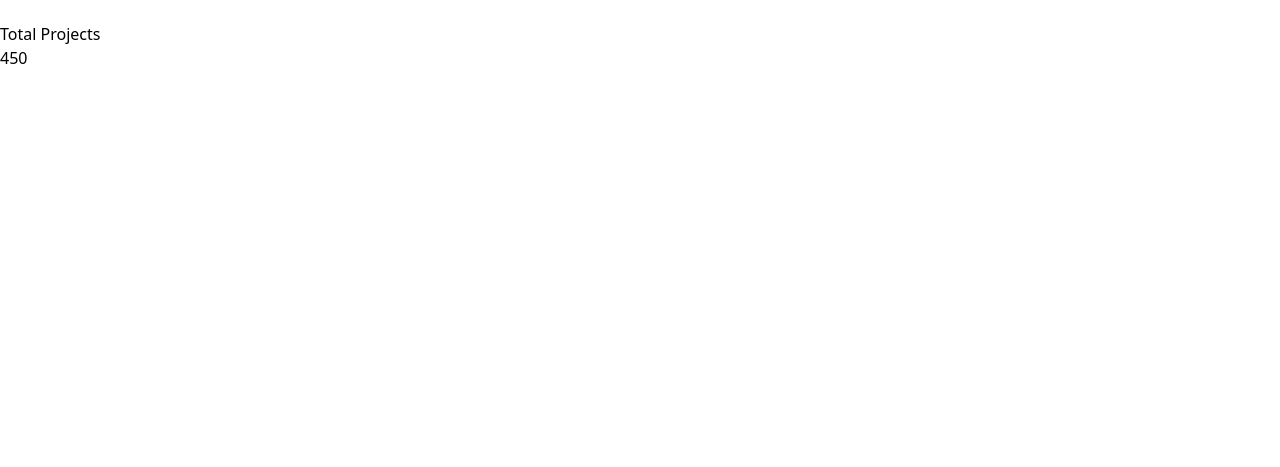
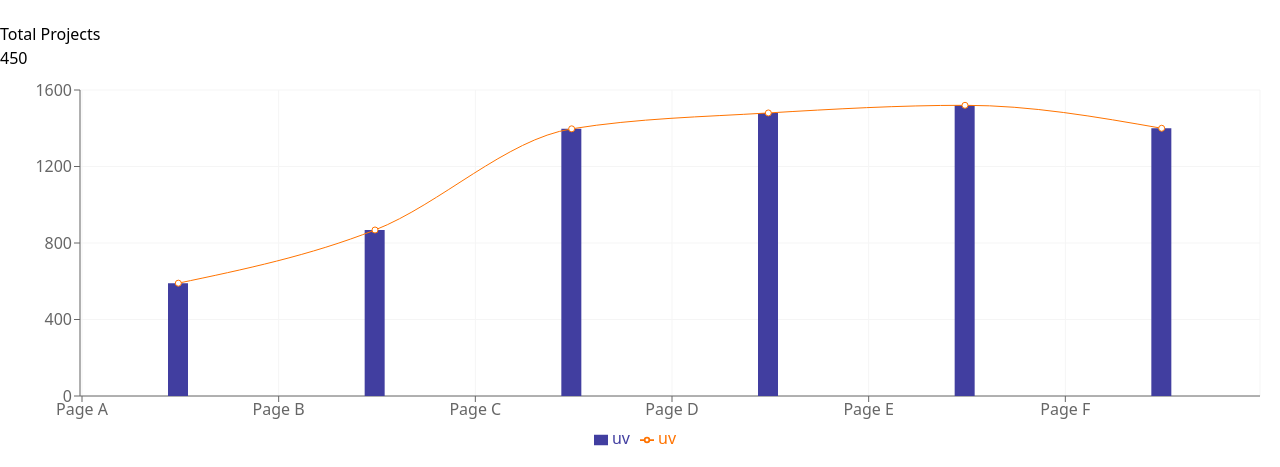
Before and after one commit to harpreet001Dev/Project_Management, a React (Vite) app in the folder client/: page / in a window 1280 px wide. Shown: the part 1027-1494 px from the top of the page. Before the commit the page ends 1097 px from the top, so only its background shows below. Built offline with nearby package versions, Linux system fonts and the light colour scheme; sample sign-in values are in the browser's storage.

Commit message:
added chart
added chart

```diff
--- a/client/package.json
+++ b/client/package.json
@@ -20,6 +20,7 @@
     "react-redux": "^9.1.2",
     "react-router": "^7.0.1",
     "react-router-dom": "^7.0.1",
+    "recharts": "^2.13.3",
     "redux": "^5.0.1"
   },
   "devDependencies": {
--- /dev/null
+++ b/client/src/components/Chart.jsx
@@ -0,0 +1,50 @@
+import React from 'react';
+import {
+  ComposedChart,
+  Line,
+  Area,
+  Bar,
+  XAxis,
+  YAxis,
+  CartesianGrid,
+  Tooltip,
+  Legend,
+  ResponsiveContainer,
+} from 'recharts';
+
+const data = [
+  { name: 'Page A', uv: 590, pv: 800, amt: 1400 },
+  { name: 'Page B', uv: 868, pv: 967, amt: 1506 },
+  { name: 'Page C', uv: 1397, pv: 1098, amt: 989 },
+  { name: 'Page D', uv: 1480, pv: 1200, amt: 1228 },
+  { name: 'Page E', uv: 1520, pv: 1108, amt: 1100 },
+  { name: 'Page F', uv: 1400, pv: 680, amt: 1700 },
+];
+
+const Chart = () => {
+  return (
+    <div className="chart-container" style={{ height: '400px' }}>
+      <ResponsiveContainer width="100%" height="100%">
+        <ComposedChart
+          data={data}
+          margin={{
+            top: 20,
+            right: 20,
+            bottom: 20,
+            left: 20,
+          }}
+        >
+          <CartesianGrid stroke="#f5f5f5" />
+          <XAxis dataKey="name" scale="band" />
+          <YAxis />
+          <Tooltip />
+          <Legend />
+          <Bar dataKey="uv" barSize={20} fill="#413ea0" />
+          <Line type="monotone" dataKey="uv" stroke="#ff7300" />
+        </ComposedChart>
+      </ResponsiveContainer>
+    </div>
+  );
+};
+
+export default Chart;
--- a/client/src/pages/UserDashboard.jsx
+++ b/client/src/pages/UserDashboard.jsx
@@ -1,31 +1,33 @@
 import React from 'react'
 import { IoIosClipboard } from "react-icons/io";
+import Chart from '../components/Chart';
 
 const UserDashboard = () => {
   return (
+    <>
     <div className='w-full flex justify-between px-5 py-5'>
-    <div className='bg-[#202020] py-8 px-14 flex items-center justify-center gap-2'>
+    <div className='bg-[#186dde] py-8 px-14 flex items-center justify-center gap-2'>
       <IoIosClipboard color='white' size={28} />
       <div>
         <p className='text-white'>Total Projects</p>
         <span className='text-red-600'>450</span>
       </div>
     </div>
-    <div className='bg-[#202020] py-8 px-14 flex items-center justify-center gap-2'>
+    <div className='bg-[#0acc95] py-8 px-14 flex items-center justify-center gap-2'>
       <IoIosClipboard color='white' size={28} />
       <div>
         <p className='text-white'>Ongoing Projects</p>
         <span className='text-red-600'>450</span>
       </div>
     </div>
-    <div className='bg-[#202020] py-8 px-14 flex items-center justify-center gap-2'>
+    <div className='bg-[#7460ee] py-8 px-14 flex items-center justify-center gap-2'>
       <IoIosClipboard color='white' size={28} />
       <div>
         <p className='text-white'>Completed</p>
         <span className='text-red-600'>450</span>
       </div>
     </div>
-    <div className='bg-[#202020] py-8 px-14 flex items-center justify-center gap-2'>
+    <div className='bg-[#ef5350] py-8 px-14 flex items-center justify-center gap-2'>
       <IoIosClipboard color='white' size={28} />
       <div>
         <p className='text-white'>Total Projects</p>
@@ -33,6 +35,10 @@ const UserDashboard = () => {
       </div>
     </div>
   </div>
+  <div>
+    <Chart/>
+  </div>
+    </>
 
   )
 }
```
Also changed, not shown: 1 other file (tests, documents, lock files or other folders).
